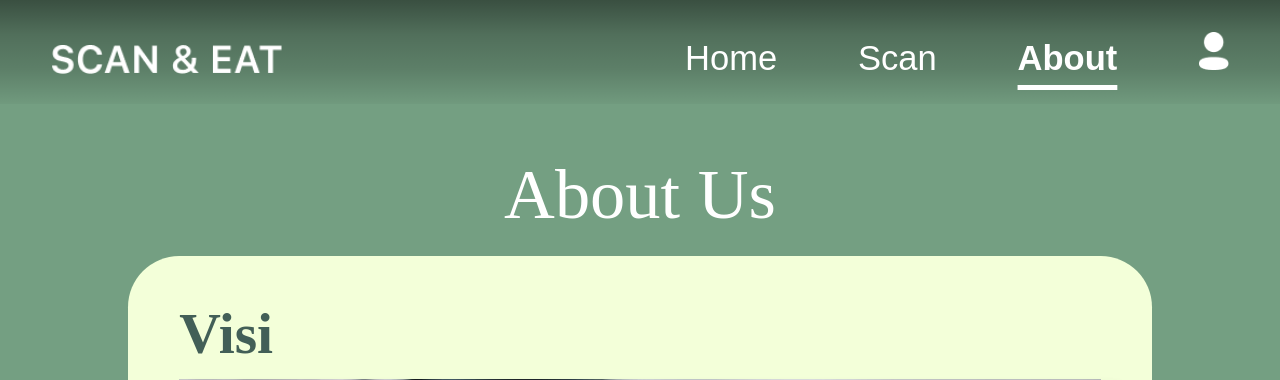
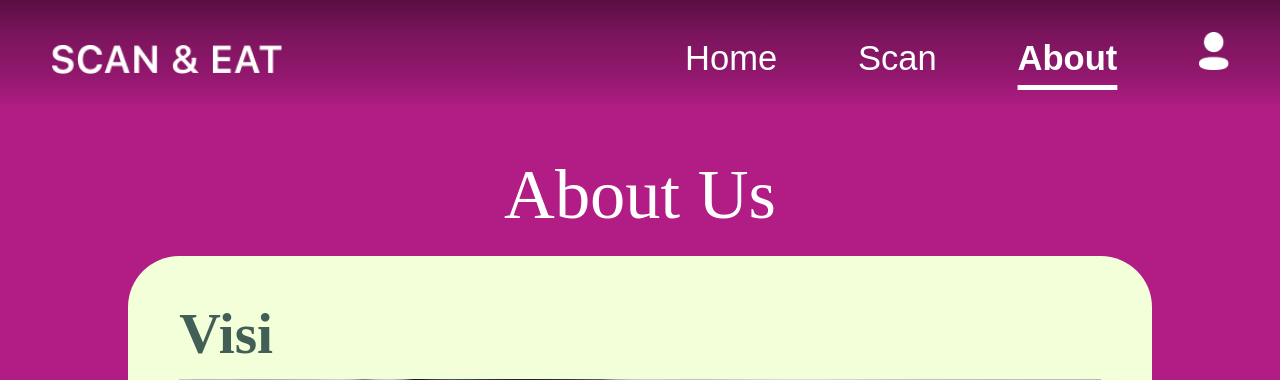
Before and after one commit to vyyvana/ScanAndEat2.0, a PHP site: page /About.html in a window 1280 px wide. Shown: the top 380 px of the page. Run offline with PHP 8.4, Linux system fonts and the light colour scheme.

Commit message:
test vivi

```diff
--- a/AboutUs-Style.css
+++ b/AboutUs-Style.css
@@ -4,7 +4,7 @@
 }
 
 body{
-    background-color: rgb(116,159,130);
+    background-color: rgb(177, 29, 133);
 }
 
 .h1-white {
```
